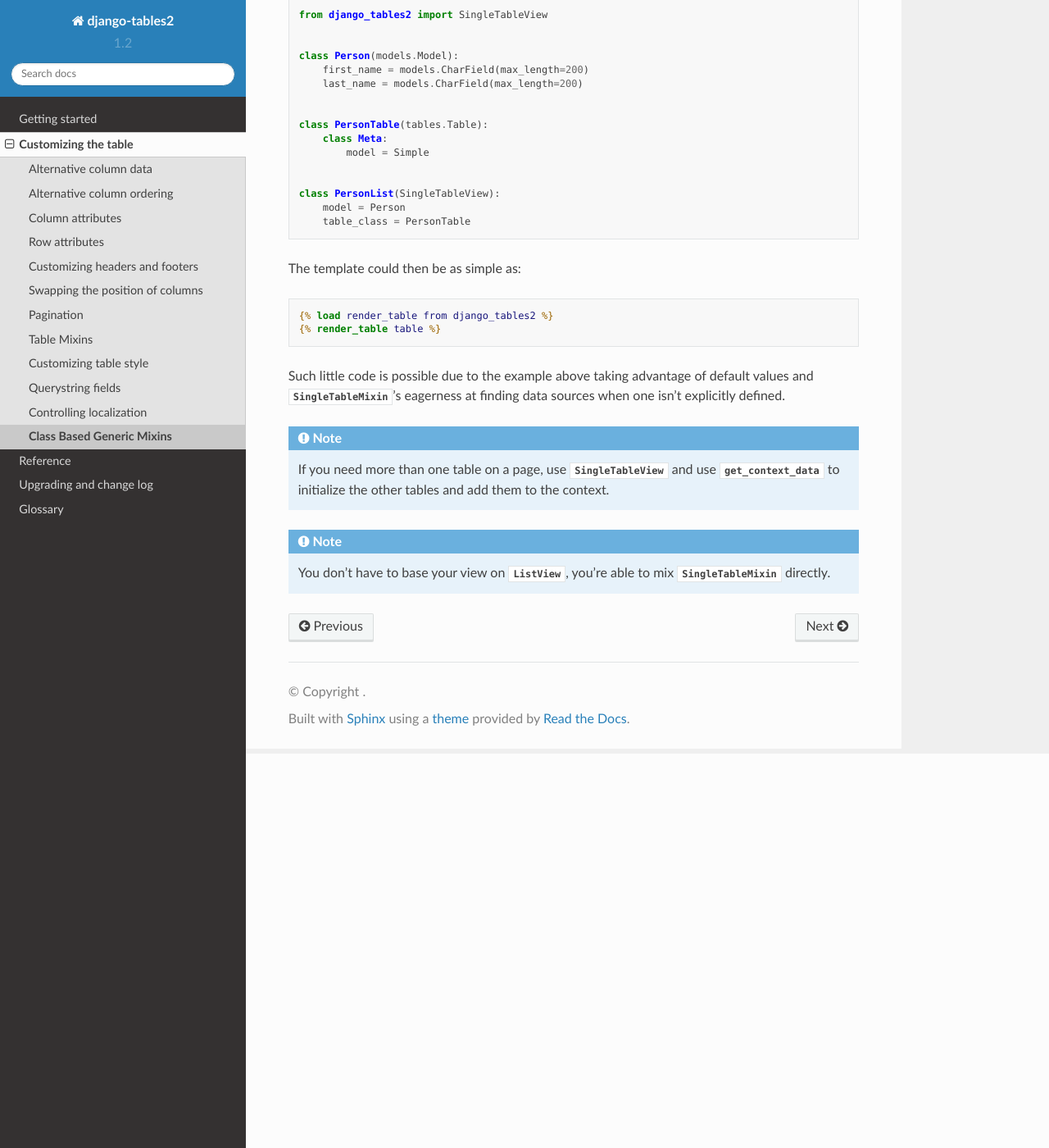
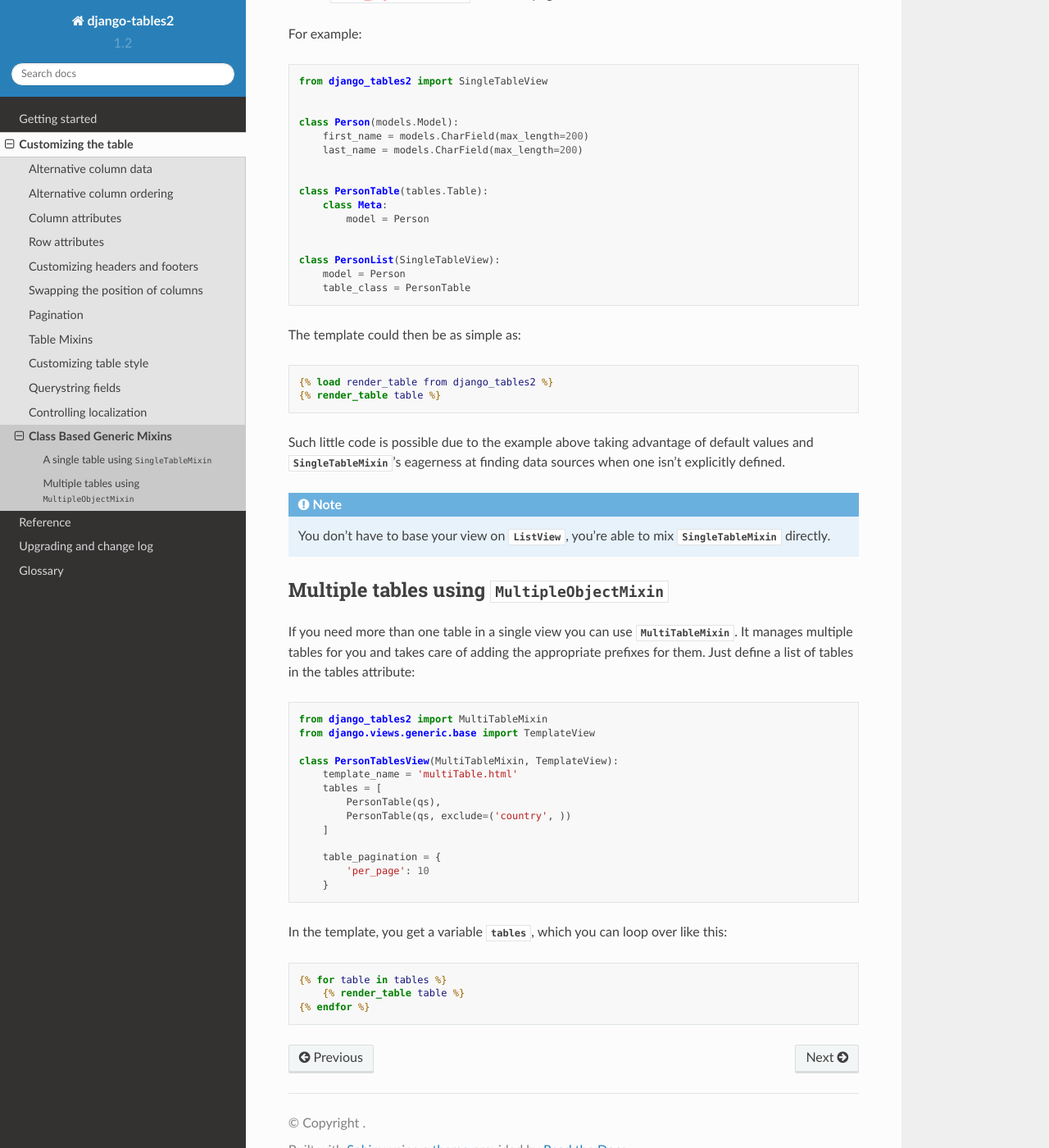
Before and after one commit to jieter/django-tables2, a Sphinx documentation site: the page built from docs/pages/generic-mixins.rst, in a window 1280 px wide and 1400 px high, scrolled down 481 px. Shown: the whole window at 82% size. Built offline with Sphinx 7.4.7 and the Read the Docs theme 2.0.0, drawn with Linux system fonts in a browser that asks for light colours; some of the changed text lies outside the part shown.

Commit message:
Docs for MultiTableMixin

```diff
--- a/docs/pages/generic-mixins.rst
+++ b/docs/pages/generic-mixins.rst
@@ -1,8 +1,15 @@
 Class Based Generic Mixins
 ==========================
 
-Django-tables2 comes with a class based view mixin: `.SingleTableMixin`.
-It makes it trivial to incorporate a table into a view/template.
+Django-tables2 comes with two class based view mixins: `.SingleTableMixin` and
+`.MultiTableMixin`.
+
+
+A single table using `.SingleTableMixin`
+----------------------------------------
+
+`.SingleTableMixin` makes it trivial to incorporate a table into a view or
+template.
 
 The following view parameters are supported:
 
@@ -25,7 +32,7 @@ For example::
 
     class PersonTable(tables.Table):
         class Meta:
-            model = Simple
+            model = Person
 
 
     class PersonList(SingleTableView):
@@ -46,11 +53,35 @@ when one isn't explicitly defined.
 
 .. note::
 
-    If you need more than one table on a page, use `.SingleTableView` and use
-    `.get_context_data` to initialize the other tables and add them to the
-    context.
-
-.. note::
-
     You don't have to base your view on `ListView`, you're able to mix
     `SingleTableMixin` directly.
+
+
+Multiple tables using `.MultipleObjectMixin`
+--------------------------------------------
+
+If you need more than one table in a single view you can use `MultiTableMixin`.
+It manages multiple tables for you and takes care of adding the appropriate
+prefixes for them. Just define a list of tables in the tables attribute::
+
+    from django_tables2 import MultiTableMixin
+    from django.views.generic.base import TemplateView
+
+    class PersonTablesView(MultiTableMixin, TemplateView):
+        template_name = 'multiTable.html'
+        tables = [
+            PersonTable(qs),
+            PersonTable(qs, exclude=('country', ))
+        ]
+
+        table_pagination = {
+            'per_page': 10
+        }
+
+In the template, you get a variable `tables`, which you can loop over like this:
+
+.. sourcecode:: django
+
+    {% for table in tables %}
+        {% render_table table %}
+    {% endfor %}
```
Also changed, not shown: docs/pages/api-reference.rst (+13 -0 lines), 2 other files.
